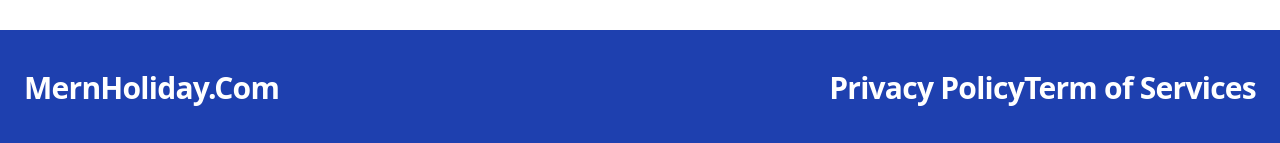
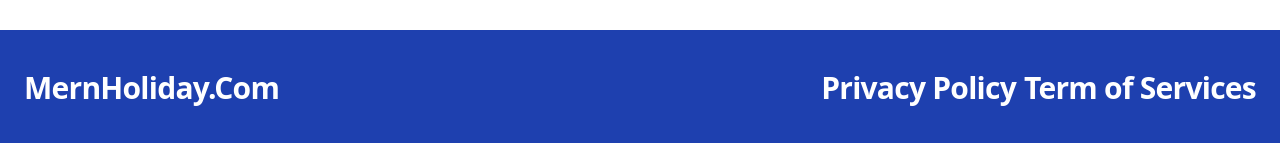
Before and after one commit to kiethohoai/full-booking-app, a React (Vite) app in the folder frontend/: page / in a window 1280 px wide. Shown: the part 654-797 px from the top of the page. Built offline with nearby package versions, Linux system fonts and the light colour scheme; no server answers.

Commit message:
55 Fix Footer Text Margin

```diff
--- a/frontend/src/components/Footer.tsx
+++ b/frontend/src/components/Footer.tsx
@@ -5,7 +5,7 @@ const Footer = () => {
         <span className="md:text-3xl text-2xl text-white font-bold tracking-tight">
           MernHoliday.Com
         </span>
-        <span className="text-white text-xl font-bold tracking-tight flex flex-col md:flex-row md:text-3xl">
+        <span className="text-white text-xl font-bold tracking-tight flex flex-col md:flex-row md:text-3xl gap-2">
           <p className="cursor-pointer">Privacy Policy</p>
           <p className="cursor-pointer">Term of Services</p>
         </span>
```
Also changed, not shown: 1 other file (tests, documents, lock files or other folders).
